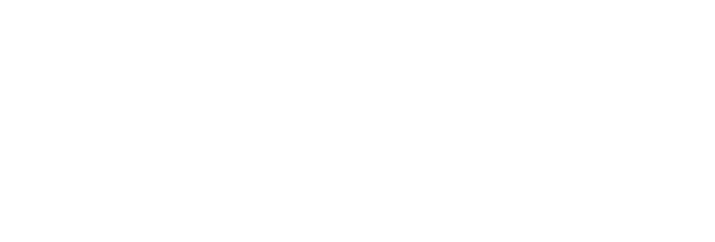
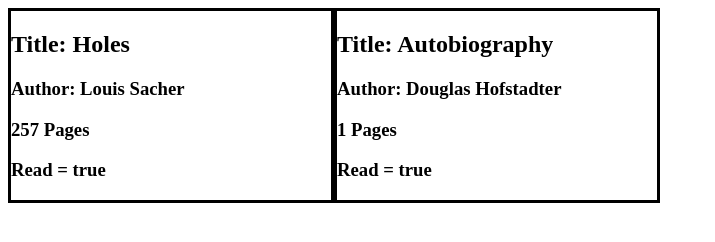
Before and after one commit to kaBeech/library, a plain HTML site: page index.html in a window 1280 px wide. Shown: the whole page, without its empty margins (0-715 px from the left). Drawn offline with Linux system fonts and the light colour scheme.

Commit message:
Add more book info to display

```diff
--- a/library.js
+++ b/library.js
@@ -28,12 +28,23 @@ function createCard(book) {
     card.classList.add('card');
     const title = document.createElement('h2');
     title.innerHTML = 'Title: ' + myLibrary[book].title;
+    const author = document.createElement('h3');
+    author.innerHTML = 'Author: ' + myLibrary[book].author;
+    const pages = document.createElement('h3');
+    pages.innerHTML = myLibrary[book].pages + ' Pages';
+    const read = document.createElement('h3');
+    read.innerHTML = 'Read = ' + myLibrary[book].read;
     card.appendChild(title);
+    card.appendChild(author);
+    card.appendChild(pages);
+    card.appendChild(read);
     cardCatalogue.appendChild(card);
 }
 
-const holes = new Book('Holes', 'Louis Sacher', '257', 'read');
+const holes = new Book('Holes', 'Louis Sacher', '257', 'true');
 addBookToLibrary(holes);
 
-const autobioDH = new Book('Autobiography', 'Douglas Hofstadter', '1', 'read');
+const autobioDH = new Book('Autobiography', 'Douglas Hofstadter', '1', 'true');
 addBookToLibrary(autobioDH);
+
+showLibrary();
--- a/style.css
+++ b/style.css
@@ -7,7 +7,6 @@
 }
 
 .card {
-    width: 10rem;
-    aspect-ratio: 1;
+    width: 20rem;
     border-style: solid;
 }
```
